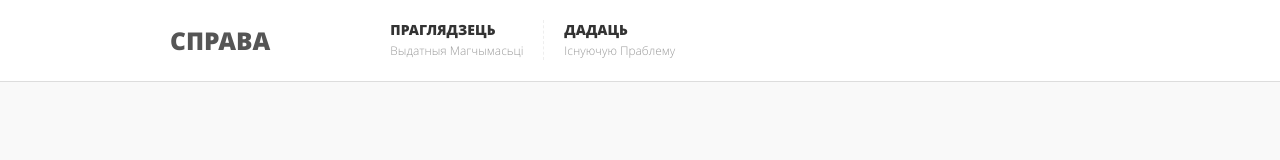
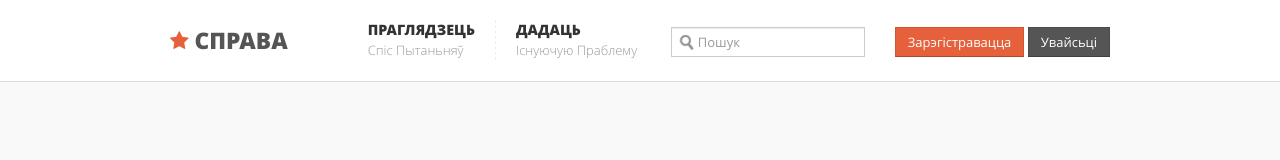
Before and after one commit to okendoken/miniature-robot, a plain HTML site: page index.html in a window 1280 px wide. Drawn offline with Linux system fonts and the light colour scheme.

Commit message:
header right

```diff
--- a/index.html
+++ b/index.html
@@ -14,13 +14,13 @@
     <div class="container">
         <div class="header-left">
             <div class="logo">
-                <a href="/">Справа</a>
+                <a href="/"><i style="color: #e5603b; font-size: 20px; position: relative; bottom: 1px;" class="icon-star"></i> Справа</a>
             </div>
             <nav class="navigation">
                 <ul>
                     <li><a href="#">
                         <span class="action">Праглядзець</span>
-                        <span class="description">Выдатныя Магчымасьці</span>
+                        <span class="description">Спіс Пытаньняў</span>
                     </a></li>
                     <li><a href="#">
                         <span class="action">Дадаць</span>
@@ -29,6 +29,17 @@
                 </ul>
             </nav>
         </div>
+        <div class="header-right">
+            <div class="actions">
+                <button class="btn btn-danger">Зарэгістравацца</button>
+                <button class="btn btn-inverse">Увайсьці</button>
+            </div>
+            <form action="" class="header-form-search">
+                <label>
+                    <input type="search" placeholder="Пошук"/>
+                </label>
+            </form>
+        </div>
     </div>
 </header>
 </body>
--- a/sass/_base.scss
+++ b/sass/_base.scss
@@ -7,6 +7,39 @@
   padding: 20px 0;
   border-bottom: 1px solid #ddd;
   background: $white;
+}
+
+.header-left{
+  float: left;
+}
+
+.header-right{
+  float: right;
+
+  .actions{
+    float: right;
+    line-height: $headerLineHeight;
+    vertical-align: middle;
+  }
+}
+
+.header-form-search{
+  float: right;
+  margin: 0;
+  margin-right: 30px;
+  line-height: $headerLineHeight;
+
+  label, input{
+    margin: 0;
+  }
+
+  label{
+    display: inline-block;
+  }
+
+  input{
+    width: 160px;
+  }
 }
 
 /************************/
@@ -22,7 +55,7 @@
   a{
     text-decoration: none;
     color: $textColorLight;
-    line-height: 41px;
+    line-height: $headerLineHeight;
   }
 }
 
@@ -31,7 +64,7 @@
 /************************/
 
 .navigation{
-  margin-left: 120px;
+  margin-left: 80px;
   float: left;
 
   li{
@@ -41,6 +74,11 @@
     > a{
       text-decoration: none;
       color: $textColor;
+      display: block;
+
+      &:hover .action{
+        color: $red;
+      }
     }
 
     & + li{
@@ -54,11 +92,11 @@
     text-transform: uppercase;
     font-weight: bold;
     display: block;
+    font-size: 1.1em;
   }
 
   .description{
     color: $grayLight;
     font-weight: 300;
-    font-size: $fontSizeSmall;
   }
 }
--- a/sass/_bootstrap-override.scss
+++ b/sass/_bootstrap-override.scss
@@ -0,0 +1,32 @@
+.btn{
+  text-shadow: none;
+  @include box-shadow(none);
+
+  &:hover{
+    @include box-shadow(inset 0 1px 1px rgba($gray, .3));
+  }
+}
+
+textarea,
+input[type="text"],
+input[type="password"],
+input[type="datetime"],
+input[type="datetime-local"],
+input[type="date"],
+input[type="month"],
+input[type="time"],
+input[type="week"],
+input[type="number"],
+input[type="email"],
+input[type="url"],
+input[type="search"],
+input[type="tel"],
+input[type="color"],
+.uneditable-input {
+  &:focus {
+    border-color: $blue;
+    outline: 0;
+    outline: thin dotted \9; /* IE6-9 */
+    @include box-shadow(inset 0 1px 1px rgba(0,0,0,.075));
+  }
+}
--- a/sass/_general.scss
+++ b/sass/_general.scss
@@ -9,3 +9,10 @@ body{
 ul, ol {
   margin: 0;
 }
+
+
+input[type=search], input.search {
+  padding-left: 26px;
+  background-color: $white;
+  background:url(../img/search.png) 5px 5px no-repeat $white;
+}
--- a/sass/_variables.scss
+++ b/sass/_variables.scss
@@ -1,25 +1,58 @@
+//////////////////////////////////////
+//        Template Variables        //
+//////////////////////////////////////
+
+$gray: #555 !default;
+
+$red:                   #e5603b !default;
+$blue:                  #618fb0 !default;
+$green:                 #56bc76 !default;
+$orange:                #eac85e !default;
+
+$lightGray: #f5f5f5;
+
+$textColorLight: $gray;
+
+$headerLineHeight: 41px;
+
 //////////////////////////////////////
 //   Bootstrap variables override   //
 //////////////////////////////////////
 $sansFontFamily: 'Open Sans', sans-serif;
 
+$baseFontSize: 13px;
+
 $baseBorderRadius: 0;
+$borderRadiusLarge: 0;
+$borderRadiusSmall: 0;
 
 $gridColumnWidth1200:     60px !default;
 $gridGutterWidth1200:     20px !default;
+
+$btnBackground:                     $lightGray !default;
+$btnBackgroundHighlight:            $lightGray !default;
+$btnBorder:                         #ccc !default;
+
+$btnPrimaryBackground:              $blue !default;
+$btnPrimaryBackgroundHighlight:     $blue !default;
+
+$btnInfoBackground:                 #5bc0de !default;
+$btnInfoBackgroundHighlight:        #2f96b4 !default;
+
+$btnSuccessBackground:              $green !default;
+$btnSuccessBackgroundHighlight:     $green !default;
+
+$btnWarningBackground:              $orange !default;
+$btnWarningBackgroundHighlight:     $orange !default;
+
+$btnDangerBackground:               $red !default;
+$btnDangerBackgroundHighlight:      $red !default;
+
+$btnInverseBackground:              $gray !default;
+$btnInverseBackgroundHighlight:     $gray !default;
 
 //////////////////////////////////////
 // Font Awesome Variables Override  //
 //////////////////////////////////////
 
 $FontAwesomePath: 'font';
-
-//////////////////////////////////////
-//        Template Variables        //
-//////////////////////////////////////
-
-$gray: #555 !default;
-
-$lightGray: #f5f5f5;
-
-$textColorLight: $gray;
```
Also changed, not shown: css/application.css, img/search.png (added).
